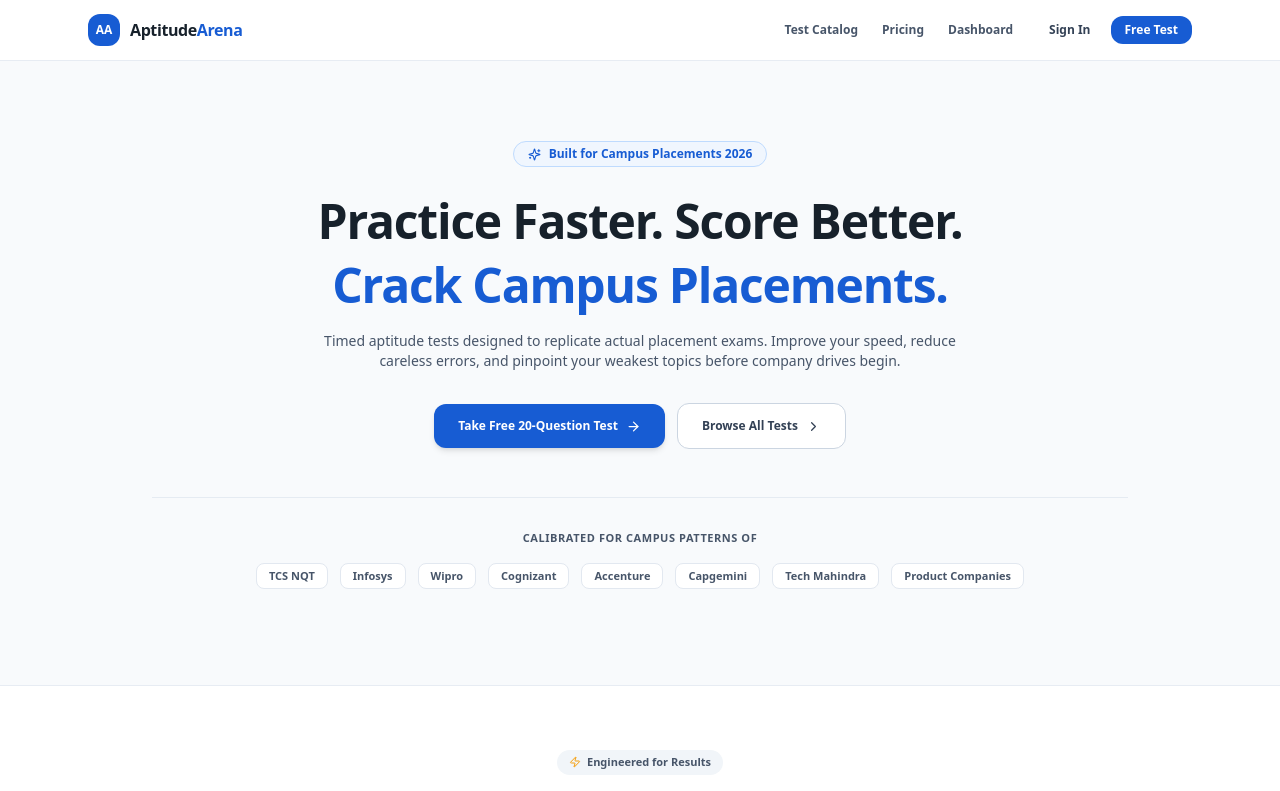
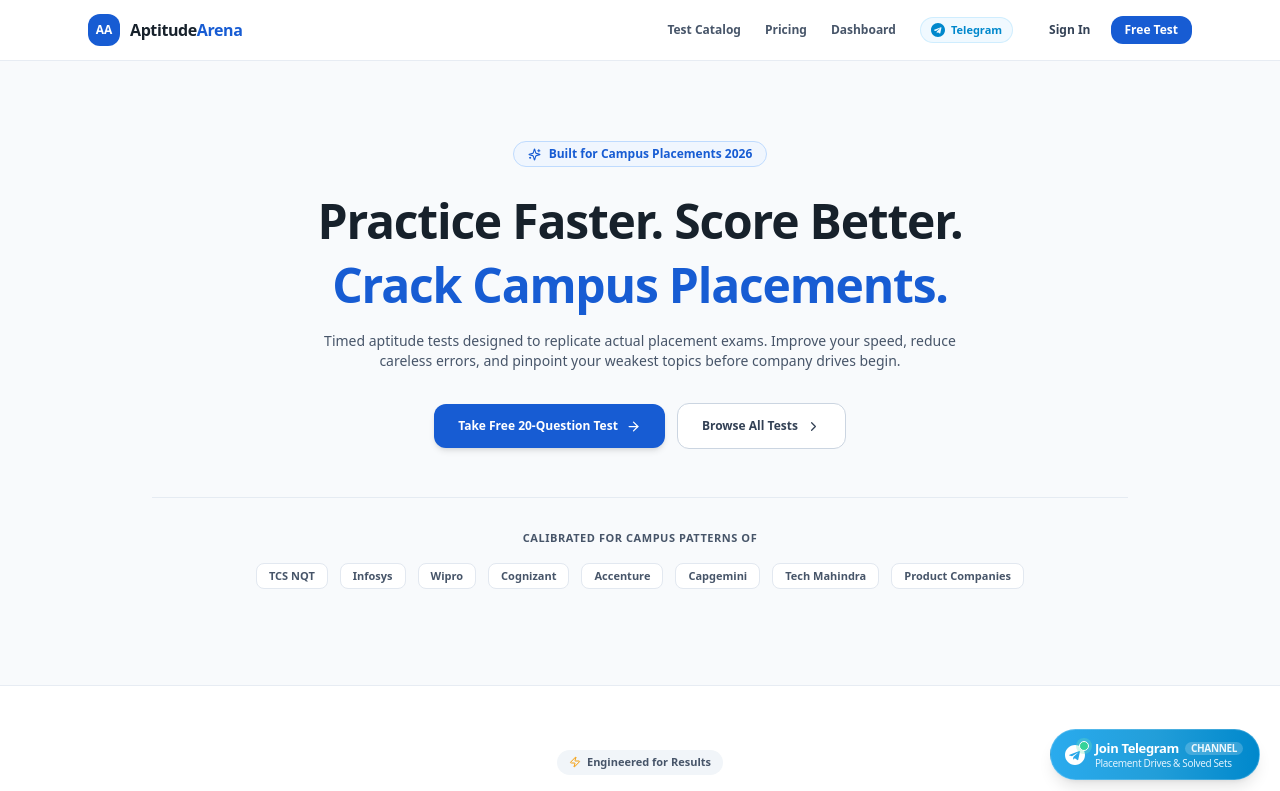
Before and after one commit to sanketshelar184/aptitudearena, a Next.js app in the folder frontend/: page / in a window 1280 px wide. Shown: the top 791 px of the page. Built offline with nearby package versions, Linux system fonts and the light colour scheme; no server answers.

Commit message:
feat: add floating telegram community button and banners across student portal

```diff
--- a/frontend/app/dashboard/page.tsx
+++ b/frontend/app/dashboard/page.tsx
@@ -377,6 +377,39 @@ function DashboardContent() {
           )}
         </div>
 
+        {/* Telegram Placement Community Banner */}
+        <div className="relative overflow-hidden rounded-2xl bg-gradient-to-r from-[#179cde] via-[#229ed9] to-[#0088cc] p-5 sm:p-6 text-white shadow-sm">
+          <div className="relative z-10 flex flex-col sm:flex-row sm:items-center sm:justify-between gap-4">
+            <div className="flex items-start sm:items-center gap-3.5">
+              <div className="flex h-12 w-12 shrink-0 items-center justify-center rounded-2xl bg-white/20 backdrop-blur-xs text-white shadow-inner">
+                <svg className="w-7 h-7 fill-current" viewBox="0 0 24 24">
+                  <path d="M12 0C5.373 0 0 5.373 0 12s5.373 12 12 12 12-5.373 12-12S18.627 0 12 0zm5.894 8.221l-1.97 9.28c-.145.658-.537.818-1.084.508l-3-2.21-1.446 1.394c-.16.16-.295.295-.605.295l.213-3.053 5.56-5.023c.242-.213-.054-.333-.373-.121l-6.871 4.326-2.962-.924c-.643-.204-.657-.643.136-.953l11.57-4.461c.537-.194 1.006.131.832.942z"/>
+                </svg>
+              </div>
+              <div>
+                <div className="flex items-center gap-2">
+                  <h3 className="text-base font-extrabold tracking-tight">Official Placement Prep Channel</h3>
+                  <span className="rounded-full bg-white/25 px-2 py-0.5 text-[10px] font-bold uppercase tracking-wider text-white">
+                    Live
+                  </span>
+                </div>
+                <p className="mt-1 text-xs text-sky-100 max-w-xl leading-relaxed">
+                  Join fellow students for daily quantitative &amp; reasoning problem discussions, off-campus drive updates, and solved PDF papers for TCS, Infosys, and Wipro.
+                </p>
+              </div>
+            </div>
+            <a
+              href="https://t.me/+u4yA-5lKgFhmMTk1"
+              target="_blank"
+              rel="noopener noreferrer"
+              className="inline-flex shrink-0 items-center justify-center gap-2 rounded-xl bg-white px-5 py-2.5 text-xs font-bold text-[#0088cc] shadow-md hover:bg-sky-50 active:scale-95 transition-all"
+            >
+              <span>Join on Telegram</span>
+              <ArrowRight size={13} />
+            </a>
+          </div>
+        </div>
+
         {/* Test Attempt History Table */}
         <div className="rounded-2xl border border-slate-200 bg-white p-6 shadow-2xs">
           <div className="flex items-center justify-between border-b border-slate-100 pb-4">
--- a/frontend/app/layout.tsx
+++ b/frontend/app/layout.tsx
@@ -1,5 +1,6 @@
 import type { Metadata } from "next";
 import "./globals.css";
+import TelegramCommunityButton from "@/components/TelegramCommunityButton";
 
 const siteUrl = process.env.NEXT_PUBLIC_APP_URL || "https://aptitudearena.com";
 
@@ -52,6 +53,7 @@ export default function RootLayout({
     <html lang="en">
       <body className="font-sans antialiased text-slate-900 bg-slate-50 min-h-screen">
         {children}
+        <TelegramCommunityButton />
       </body>
     </html>
   );
--- a/frontend/app/page.tsx
+++ b/frontend/app/page.tsx
@@ -408,6 +408,17 @@ export default function LandingPage() {
           <div className="flex items-center gap-5 font-medium">
             <Link href="/tests" className="hover:text-ink">Browse Tests</Link>
             <Link href="/pricing" className="hover:text-ink">Pricing</Link>
+            <a
+              href="https://t.me/+u4yA-5lKgFhmMTk1"
+              target="_blank"
+              rel="noopener noreferrer"
+              className="hover:text-[#0088cc] font-semibold text-[#0088cc] flex items-center gap-1"
+            >
+              <svg className="w-3.5 h-3.5 fill-current" viewBox="0 0 24 24">
+                <path d="M12 0C5.373 0 0 5.373 0 12s5.373 12 12 12 12-5.373 12-12S18.627 0 12 0zm5.894 8.221l-1.97 9.28c-.145.658-.537.818-1.084.508l-3-2.21-1.446 1.394c-.16.16-.295.295-.605.295l.213-3.053 5.56-5.023c.242-.213-.054-.333-.373-.121l-6.871 4.326-2.962-.924c-.643-.204-.657-.643.136-.953l11.57-4.461c.537-.194 1.006.131.832.942z"/>
+              </svg>
+              <span>Telegram Community</span>
+            </a>
             <Link href="/admin/login" className="hover:text-ink">Admin Portal</Link>
           </div>
         </div>
--- a/frontend/app/result/[attemptId]/page.tsx
+++ b/frontend/app/result/[attemptId]/page.tsx
@@ -503,6 +503,41 @@ function ResultPageContent() {
           )}
         </div>
 
+        {/* Telegram Questions & Placement Discussions Banner */}
+        <div className="mt-8 rounded-2xl bg-gradient-to-r from-[#2AABEE]/10 via-[#229ED9]/10 to-sky-100/40 border border-[#229ED9]/30 p-5 sm:p-6 shadow-2xs">
+          <div className="flex flex-col sm:flex-row sm:items-center justify-between gap-4">
+            <div className="flex items-start sm:items-center gap-3.5">
+              <div className="flex h-11 w-11 shrink-0 items-center justify-center rounded-2xl bg-gradient-to-tr from-[#2AABEE] to-[#0088cc] text-white shadow-xs">
+                <svg className="w-6 h-6 fill-current" viewBox="0 0 24 24">
+                  <path d="M12 0C5.373 0 0 5.373 0 12s5.373 12 12 12 12-5.373 12-12S18.627 0 12 0zm5.894 8.221l-1.97 9.28c-.145.658-.537.818-1.084.508l-3-2.21-1.446 1.394c-.16.16-.295.295-.605.295l.213-3.053 5.56-5.023c.242-.213-.054-.333-.373-.121l-6.871 4.326-2.962-.924c-.643-.204-.657-.643.136-.953l11.57-4.461c.537-.194 1.006.131.832.942z"/>
+                </svg>
+              </div>
+              <div>
+                <div className="flex items-center gap-2">
+                  <h3 className="text-sm sm:text-base font-bold text-ink">
+                    Stuck on a tricky question or want shortcut formulas?
+                  </h3>
+                  <span className="rounded-full bg-[#229ED9]/20 px-2 py-0.5 text-[10px] font-bold text-[#0088cc] uppercase">
+                    Discussion
+                  </span>
+                </div>
+                <p className="mt-0.5 text-xs text-slate-600">
+                  Discuss solutions with mentors and peers, share shortcuts, and get placement drive updates on our Telegram channel.
+                </p>
+              </div>
+            </div>
+            <a
+              href="https://t.me/+u4yA-5lKgFhmMTk1"
+              target="_blank"
+              rel="noopener noreferrer"
+              className="inline-flex shrink-0 items-center justify-center gap-2 rounded-xl bg-gradient-to-r from-[#2AABEE] to-[#0088cc] hover:from-[#229ED9] hover:to-[#0077b5] px-4 py-2.5 text-xs font-bold text-white shadow-xs active:scale-95 transition-all"
+            >
+              <span>Discuss on Telegram</span>
+              <ArrowRight size={13} />
+            </a>
+          </div>
+        </div>
+
         {/* Detailed Answer Review */}
         <div className="mt-10">
           <div className="flex flex-col sm:flex-row sm:items-center justify-between gap-4 border-b border-slate-200 pb-4">
--- a/frontend/components/Navbar.tsx
+++ b/frontend/components/Navbar.tsx
@@ -79,6 +79,19 @@ export default function Navbar({ variant = "default" }: NavbarProps): React.JSX.
             Dashboard
           </Link>
 
+          <a
+            href="https://t.me/+u4yA-5lKgFhmMTk1"
+            target="_blank"
+            rel="noopener noreferrer"
+            className="flex items-center gap-1.5 rounded-full bg-sky-50 px-2.5 py-1 text-[11px] font-semibold text-[#0088cc] hover:bg-sky-100 transition border border-sky-200/60"
+            title="Join Official Telegram Community"
+          >
+            <svg className="w-3.5 h-3.5 fill-current" viewBox="0 0 24 24">
+              <path d="M12 0C5.373 0 0 5.373 0 12s5.373 12 12 12 12-5.373 12-12S18.627 0 12 0zm5.894 8.221l-1.97 9.28c-.145.658-.537.818-1.084.508l-3-2.21-1.446 1.394c-.16.16-.295.295-.605.295l.213-3.053 5.56-5.023c.242-.213-.054-.333-.373-.121l-6.871 4.326-2.962-.924c-.643-.204-.657-.643.136-.953l11.57-4.461c.537-.194 1.006.131.832.942z"/>
+            </svg>
+            <span className="hidden sm:inline">Telegram</span>
+          </a>
+
           <UserMenu redirectAfterLogout="/login" />
         </div>
       </div>
--- /dev/null
+++ b/frontend/components/TelegramCommunityButton.tsx
@@ -0,0 +1,77 @@
+"use client";
+
+import { useState } from "react";
+import { usePathname } from "next/navigation";
+import { X } from "lucide-react";
+
+export default function TelegramCommunityButton() {
+  const pathname = usePathname();
+  const [isDismissed, setIsDismissed] = useState(false);
+
+  // Do not show on active timed test attempt pages so students are not distracted
+  if (isDismissed || pathname?.startsWith("/attempt/")) {
+    return null;
+  }
+
+  const telegramLink = "https://t.me/+u4yA-5lKgFhmMTk1";
+
+  return (
+    <aside
+      aria-label="Telegram Community Channel"
+      className="fixed bottom-5 right-5 z-40 flex items-center group animate-in fade-in slide-in-from-bottom-4 duration-300 select-none"
+    >
+      <div className="relative flex items-center shadow-lg hover:shadow-xl hover:shadow-[#229ED9]/30 transition-all duration-300 rounded-full">
+        {/* Main Floating Button */}
+        <a
+          href={telegramLink}
+          target="_blank"
+          rel="noopener noreferrer"
+          className="flex items-center gap-2.5 bg-gradient-to-r from-[#2AABEE] via-[#229ED9] to-[#0088cc] hover:from-[#229ED9] hover:to-[#0077b5] text-white pl-3.5 pr-4 py-2.5 rounded-full font-medium text-xs sm:text-sm tracking-tight border border-white/20 active:scale-95 transition-transform"
+        >
+          {/* Telegram SVG Paper Plane Icon */}
+          <div className="relative flex items-center justify-center">
+            <svg
+              className="w-5 h-5 fill-current text-white shrink-0 drop-shadow-xs"
+              viewBox="0 0 24 24"
+              xmlns="http://www.w3.org/2000/svg"
+            >
+              <path d="M12 0C5.373 0 0 5.373 0 12s5.373 12 12 12 12-5.373 12-12S18.627 0 12 0zm5.894 8.221l-1.97 9.28c-.145.658-.537.818-1.084.508l-3-2.21-1.446 1.394c-.16.16-.295.295-.605.295l.213-3.053 5.56-5.023c.242-.213-.054-.333-.373-.121l-6.871 4.326-2.962-.924c-.643-.204-.657-.643.136-.953l11.57-4.461c.537-.194 1.006.131.832.942z" />
+            </svg>
+
+            {/* Active Community Pulse Dot */}
+            <span className="absolute -top-1 -right-1 flex h-2.5 w-2.5">
+              <span className="animate-ping absolute inline-flex h-full w-full rounded-full bg-emerald-300 opacity-75" />
+              <span className="relative inline-flex rounded-full h-2.5 w-2.5 bg-emerald-400 border border-white" />
+            </span>
+          </div>
+
+          <div className="flex flex-col text-left leading-tight">
+            <span className="font-bold text-white text-[12px] sm:text-[13px] flex items-center gap-1.5">
+              <span>Join Telegram</span>
+              <span className="hidden sm:inline text-[10px] uppercase font-bold bg-white/20 px-1.5 py-0.2 rounded-full text-white/90">
+                Channel
+              </span>
+            </span>
+            <span className="hidden sm:inline text-[10px] text-sky-100 font-normal">
+              Placement Drives &amp; Solved Sets
+            </span>
+          </div>
+        </a>
+
+        {/* Small Session Dismiss Button */}
+        <button
+          type="button"
+          onClick={(e) => {
+            e.stopPropagation();
+            setIsDismissed(true);
+          }}
+          className="absolute -top-2 -left-2 flex h-5 w-5 items-center justify-center rounded-full bg-slate-700/80 hover:bg-slate-900 text-white shadow-xs text-[10px] opacity-0 group-hover:opacity-100 transition-opacity"
+          title="Dismiss for this session"
+          aria-label="Dismiss Telegram button"
+        >
+          <X size={11} />
+        </button>
+      </div>
+    </aside>
+  );
+}
```
